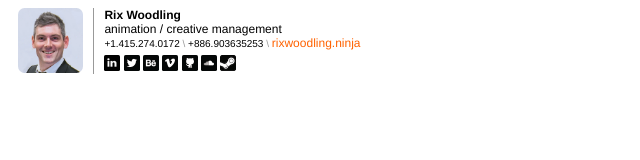
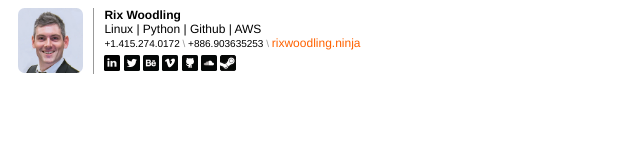
Before and after one commit to robotforest/email.signature.io, a plain HTML site: page index.html in a window 1280 px wide. Shown: the full height of the page, 0-640 px from the left. Drawn offline with Linux system fonts and the light colour scheme.

Commit message:
Update index.html

```diff
--- a/index.html
+++ b/index.html
@@ -16,7 +16,7 @@
                             <b class="text-color theme-font">Rix Woodling</b>
                             <br>
                             <!-- job titles -->
-                            <span>animation / creative management</span>
+                            <span>Linux | Python | Github | AWS</span>
                         </div>
 <!-- END LINE 1&2 -->
 
```
